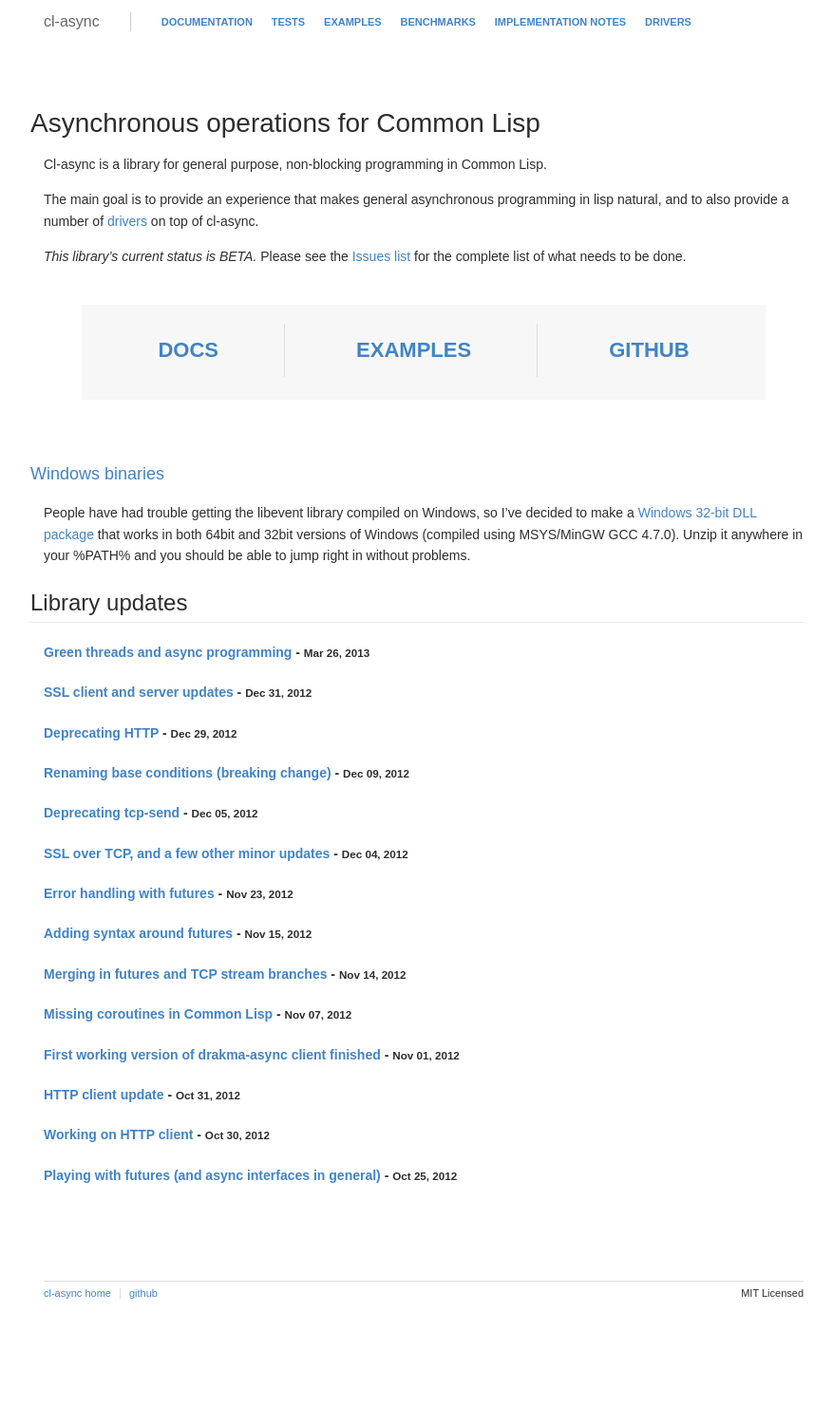
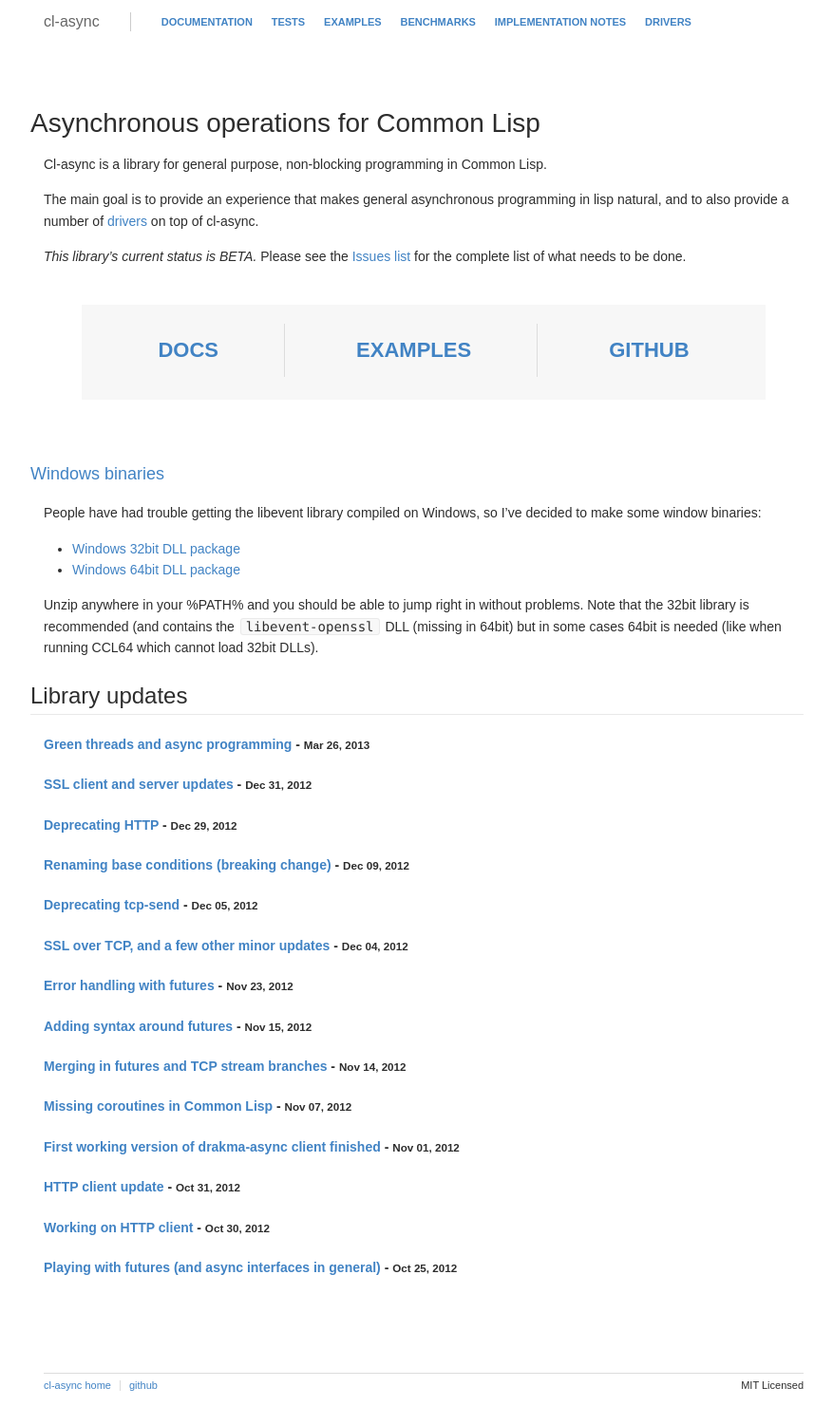
Before and after one commit to orthecreedence/cl-async, a Jekyll site: the page built from index.md, in a window 1280 px wide. Shown: the whole page at 95% size, without its empty margins (194-1071 px from the left). Built offline with Jekyll 4.4.1, drawn with Linux system fonts in a browser that asks for light colours; Markdown is read by kramdown in place of the engine named in the settings; before the commit the page ends 1384 px from its top, so only the background shows below that.

Commit message:
adding 64bit windows binary

```diff
--- a/index.md
+++ b/index.md
@@ -26,10 +26,15 @@ complete list of what needs to be done.
 
 ### [Windows binaries](/cl-async/files/libevent-2.0.20-x86-bin.zip)
 People have had trouble getting the libevent library compiled on Windows, so
-I've decided to make a [Windows 32-bit DLL package](/cl-async/files/libevent-2.0.20-x86-bin.zip)
-that works in both 64bit and 32bit versions of Windows (compiled using
-MSYS/MinGW GCC 4.7.0). Unzip it anywhere in your %PATH% and you should be able
-to jump right in without problems.
+I've decided to make some window binaries:
+
+- [Windows 32bit DLL package](/cl-async/files/libevent-2.0.20-x86-bin.zip)
+- [Windows 64bit DLL package](/cl-async/files/libevent-2.0.20-x64-bin/zip)
+
+Unzip anywhere in your %PATH% and you should be able to jump right in without
+problems. Note that the 32bit library is recommended (and contains the
+`libevent-openssl` DLL (missing in 64bit) but in some cases 64bit is needed
+(like when running CCL64 which cannot load 32bit DLLs).
 
 ## Library updates
 {% for post in site.posts %}
```
Also changed, not shown: 1 other file.
